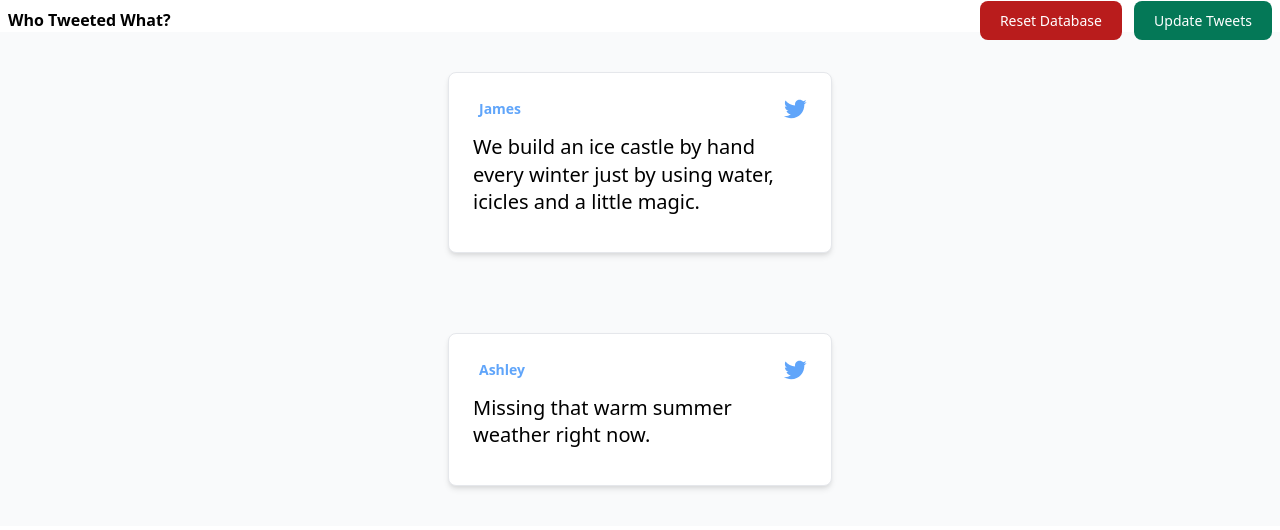
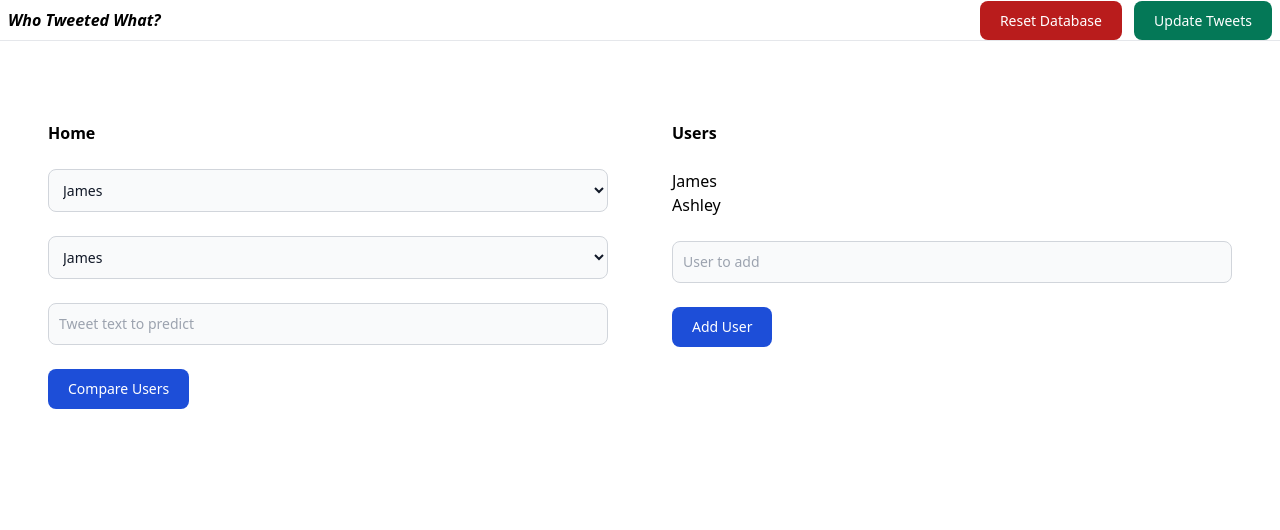
Before and after one commit to jianninapinto/Who-Tweeted-What, a Flask app: page / in a window 1280 px wide. Shown: the top 530 px of the page. Run offline with Flask 2, Linux system fonts and the light colour scheme; data comes from the database, SQL or seed files in the repository.

Commit message:
modified to accept client requests via simple form and return results

```diff
--- a/twitoff/app.py
+++ b/twitoff/app.py
@@ -1,6 +1,7 @@
-from flask import Flask, render_template
+from flask import Flask, render_template, request
 from .models import DB, User, Tweet
 from .twitter import add_or_update_user
+from .predict import predict_user
 
 
 def create_app():
@@ -31,24 +32,6 @@ def create_app():
         DB.create_all()
         return render_template('base.html', title='Reset Database')
 
-    @app.route("/populate")
-    def populate():
-        # Create two fake users in the DB
-        add_or_update_user('BarackObama')
-        add_or_update_user('elonmusk')
-        add_or_update_user('justinbieber')
-        add_or_update_user('rihanna')
-        add_or_update_user('Cristiano')
-        add_or_update_user('taylorswift13')
-        add_or_update_user('KimKardashian')
-        add_or_update_user('NASA')
-        add_or_update_user('BillGates')
-        add_or_update_user('Oprah')
-
-        # Save the changes we just made to the database
-        # DB.session.commit()
-
-        return render_template('base.html', title='Populate Database')
 
     @app.route("/update")
     def update():
@@ -61,5 +44,43 @@ def create_app():
 
         return render_template('base.html', title='Users Updated')
 
+    @app.route('/user', methods=['POST'])
+    @app.route('/user/<username>', methods=['GET'])
+    def user(username=None, message=''):
+
+        username = username or request.values['user_name']
+
+        try:
+            if request.method == 'POST':
+                add_or_update_user(username)
+                message =  f'User "{username}" has been successfully added!'
+
+            tweets = User.query.filter(User.username==username).one().tweets
+
+        except Exception as e:
+            message = f'Error adding {username}: {e}'
+            tweets = []
+
+        return render_template('user.html', title=username, tweets=tweets, message=message)
+
+    @app.route('/compare', methods=['POST'])
+    def compare():
+
+        user0, user1 = sorted([request.values['user0'], request.values['user1']])
+        hypo_tweet_text = request.values['tweet_text']
+
+        if user0 == user1:
+            message = 'Cannot compare a user to themselves!'
+        else:
+            prediction = predict_user(user0, user1, hypo_tweet_text)
+
+            # Get into the if statement if the prediction is user1
+            if prediction:
+                message = f'"{hypo_tweet_text}" is more likely to be said by {user1} than by {user0}.'
+            else:
+                message = f'"{hypo_tweet_text}" is more likely to be said by {user0} than by {user1}.'
+
+        return render_template('prediction.html', title='Prediction', message=message)
+
     # return our app object after attaching the routes to it
     return app
--- a/twitoff/templates/base.html
+++ b/twitoff/templates/base.html
@@ -5,39 +5,53 @@
     <meta charset="UTF-8" />
     <meta http-equiv="X-UA-Compatible" content="IE=edge" />
     <meta name="viewport" content="width=device-width, initial-scale=1.0" />
-    <title>TwitOff - {{ title }}</title>
+    <title>Who Tweeted What? - {{ title }}</title>
     <link href="https://unpkg.com/tailwindcss@^1.0/dist/tailwind.min.css" rel="stylesheet">
   </head>
 
 <body>
-    <nav class="mt-2 flex justify-between">
-        <a href="/" class="ml-2"><span><b>Who Tweeted What?</b></span></a>
+    <nav class="mt-2 flex justify-between border-b border-gray-200 pb-2">
+        <a href="/" class="ml-2"><span><b><i>Who Tweeted What?</i></b></span></a>
         <div>
             <a href="/reset" class="p-2 focus:outline-none text-white bg-red-700 hover:bg-red-800 focus:ring-4 focus:ring-red-300 font-medium rounded-lg text-sm px-5 py-2.5 mr-2 mb-2 dark:bg-red-600 dark:hover:bg-red-700 dark:focus:ring-red-900">Reset Database</a>
             <a href="/update" class="p-2 focus:outline-none text-white bg-green-700 hover:bg-green-800 focus:ring-4 focus:ring-green-300 font-medium rounded-lg text-sm px-5 py-2.5 mr-2 mb-2 dark:bg-green-600 dark:hover:bg-green-700 dark:focus:ring-green-800">Update Tweets</a>
         </div>
     </nav>
 
-   {% block content %}
-   {% for user in users %}
-    <div class="bg-gray-50 dark:bg-black p-10 flex items-center justify-center">
-        <div class="max-w-sm p-6 bg-white border border-gray-200 rounded-lg shadow-md dark:bg-gray-800 dark:border-gray-700">
-        <div class="flex justify-between">
-            <div class="flex items-center">
-            <div class="ml-1.5 text-sm leading-tight">
-                <span class="text-blue-400 dark:text-white font-bold block ">{{ user.username }}</span>
-                <span class="text-gray-500 dark:text-gray-400 font-normal block">{{ user.screen_name }}</span>
+    <article class="flex mb-4" style="padding: 3em 1em;">
+        {% block content %}
+        <div class="m-8 w-1/2 h-12">
+          <h1 class="mb-6"><b>{{ title }}</b></h1>
+          <form action="/compare" method="post">
+            <select name="user0" class="mb-6 p-2 bg-gray-50 border border-gray-300 text-gray-900 text-sm rounded-lg focus:ring-blue-500 focus:border-blue-500 block w-full p-2.5 dark:bg-gray-700 dark:border-gray-600 dark:placeholder-gray-400 dark:text-white dark:focus:ring-blue-500 dark:focus:border-blue-500">
+              {% for user in users %}
+              <option value="{{ user.username }}">{{ user.username }}</option>
+              {% endfor %}
+            </select>
+            <select name="user1" class="mb-6 p-2 bg-gray-50 border border-gray-300 text-gray-900 text-sm rounded-lg focus:ring-blue-500 focus:border-blue-500 block w-full p-2.5 dark:bg-gray-700 dark:border-gray-600 dark:placeholder-gray-400 dark:text-white dark:focus:ring-blue-500 dark:focus:border-blue-500">
+              {% for user in users %}
+              <option value="{{ user.username }}">{{ user.username }}</option>
+              {% endfor %}
+            </select>
+            <input type="text" name="tweet_text" class="mb-6 p-2 bg-gray-50 border border-gray-300 text-gray-900 text-sm rounded-lg focus:ring-blue-500 focus:border-blue-500 block w-full p-2.5 dark:bg-gray-700 dark:border-gray-600 dark:placeholder-gray-400 dark:text-white dark:focus:ring-blue-500 dark:focus:border-blue-500" placeholder="Tweet text to predict">
+            <input type="submit" value="Compare Users" class="mb-6 p-2 text-white bg-blue-700 hover:bg-blue-800 focus:ring-4 focus:outline-none focus:ring-blue-300 font-medium rounded-lg text-sm w-full sm:w-auto px-5 py-2.5 text-center dark:bg-blue-600 dark:hover:bg-blue-700 dark:focus:ring-blue-800">
+          </form>
+        </div>
+        <div class="m-8 w-1/2 h-12"\>
+          <h2 class="mb-6"><b>Users</b></h2>
+          <ul>
+          {% for user in users %}
+          <li><a class="no-underline hover:underline" href="/user/{{ user.username }}"><span class="stack">{{ user.username }}</span></a></li>
+          {% endfor %}</ul>
+          <form action="/user" method="post">
+            <div class="mt-6">
+            <input type="text" name="user_name" class="mb-6 p-2 bg-gray-50 border border-gray-300 text-gray-900 text-sm rounded-lg focus:ring-blue-500 focus:border-blue-500 block w-full p-2.5 dark:bg-gray-700 dark:border-gray-600 dark:placeholder-gray-400 dark:text-white dark:focus:ring-blue-500 dark:focus:border-blue-500" placeholder="User to add">
+            <input type="submit" value="Add User" class="mb-6 p-2 text-white bg-blue-700 hover:bg-blue-800 focus:ring-4 focus:outline-none focus:ring-blue-300 font-medium rounded-lg text-sm w-full sm:w-auto px-5 py-2.5 text-center dark:bg-blue-600 dark:hover:bg-blue-700 dark:focus:ring-blue-800">
             </div>
-            </div>
-            <svg class="text-blue-400 dark:text-white h-6 w-auto inline-block fill-current" viewBox="0 0 24 24"><g><path d="M23.643 4.937c-.835.37-1.732.62-2.675.733.962-.576 1.7-1.49 2.048-2.578-.9.534-1.897.922-2.958 1.13-.85-.904-2.06-1.47-3.4-1.47-2.572 0-4.658 2.086-4.658 4.66 0 .364.042.718.12 1.06-3.873-.195-7.304-2.05-9.602-4.868-.4.69-.63 1.49-.63 2.342 0 1.616.823 3.043 2.072 3.878-.764-.025-1.482-.234-2.11-.583v.06c0 2.257 1.605 4.14 3.737 4.568-.392.106-.803.162-1.227.162-.3 0-.593-.028-.877-.082.593 1.85 2.313 3.198 4.352 3.234-1.595 1.25-3.604 1.995-5.786 1.995-.376 0-.747-.022-1.112-.065 2.062 1.323 4.51 2.093 7.14 2.093 8.57 0 13.255-7.098 13.255-13.254 0-.2-.005-.402-.014-.602.91-.658 1.7-1.477 2.323-2.41z"></path></g></svg>
+        </form>
         </div>
-        <p class="text-black dark:text-white block text-xl leading-snug mt-3">{{ user.tweets[0].text }}</p>
-        <div class="text-gray-500 dark:text-gray-400 flex mt-3">
-        </div>
-        </div>
-    </div>
-    {% endfor %}
-    {% endblock %}
+        {% endblock %}
+      </article>
     <!-- <script src="https://cdn.jsdelivr.net/npm/umbrellajs"/> -->
 
 </body>
```
Also changed, not shown: twitoff/predict.py (added, +36 -0 lines), twitoff/templates/prediction.html (added, +8 -0 lines), twitoff/templates/user.html (added, +32 -0 lines), 1 other file.
